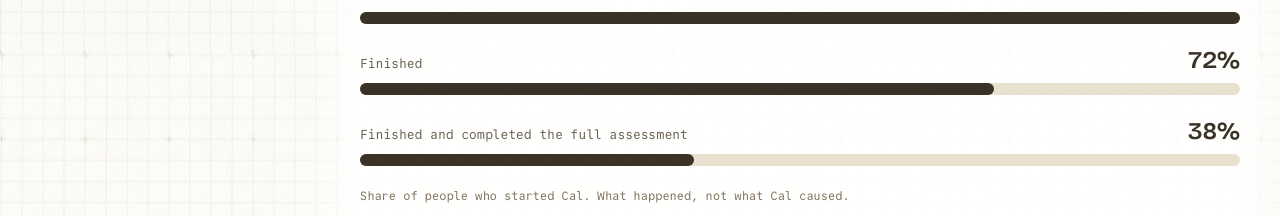
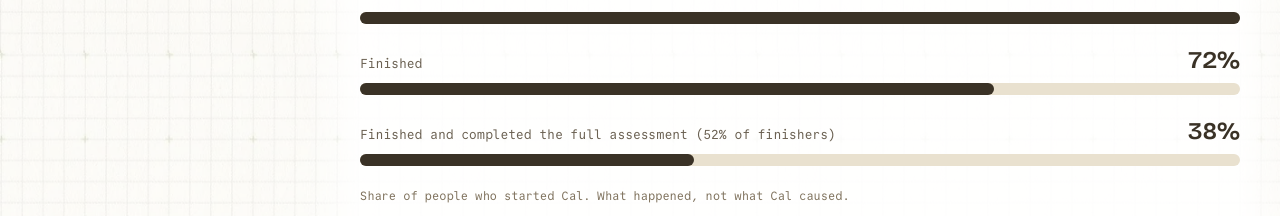
Before and after one commit to howdyimkai/portfolio-2026, a Next.js app: page /works/cal in a window 1280 px wide. Shown: the part 7060-7276 px from the top of the page. Built offline with nearby package versions, Linux system fonts and the light colour scheme; a web font is replaced by a local one.

Commit message:
fix(cal): name the finisher base on the funnel's last step

```diff
--- a/src/content/case-studies/cal.ts
+++ b/src/content/case-studies/cal.ts
@@ -420,7 +420,7 @@ export const cal: CaseStudy = {
           steps: [
             { label: 'Started Cal', share: 100 },
             { label: 'Finished', share: 72 },
-            { label: 'Finished and completed the full assessment', share: 38 },
+            { label: 'Finished and completed the full assessment (52% of finishers)', share: 38 },
           ],
           caption: 'Share of people who started Cal. What happened, not what Cal caused.',
         },
```
